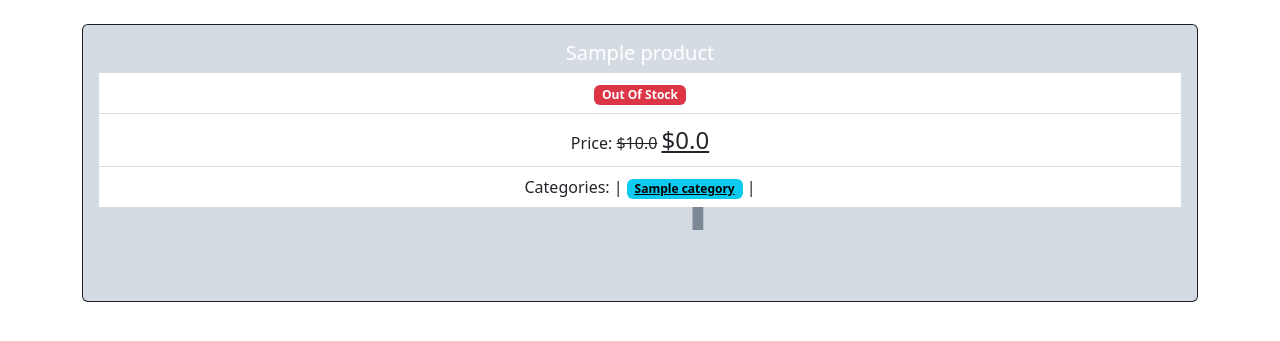
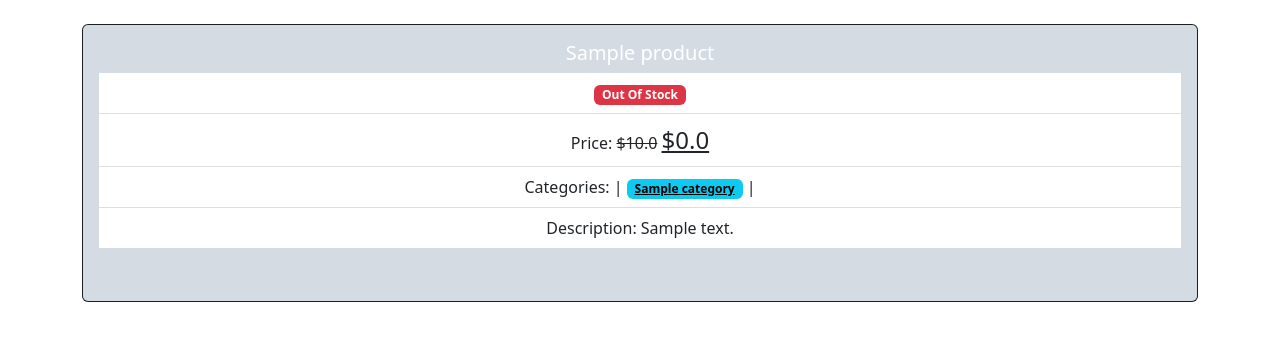
Before and after one commit to kysiolena/CozyShop, a Django app: a page that uses project/catalog/templates/catalog/product.html in a window 1280 px wide. Shown: the part 56-397 px from the top of the page. Run offline with Django 5.2, Linux system fonts and the light colour scheme; tables that the repository leaves empty hold one stand-in row (values such as "Sample post"); grey boxes marked "Sample" are stand-in pictures.

Commit message:
Display Product description

```diff
--- a/project/catalog/templates/catalog/product.html
+++ b/project/catalog/templates/catalog/product.html
@@ -40,6 +40,11 @@
                                 </a> |
                             {% endfor %}
                         </li>
+                        {% if product.description %}
+                            <li class="list-group-item">
+                                Description: {{ product.description }}
+                            </li>
+                        {% endif %}
                     </ul>
 
                 </div>
```
